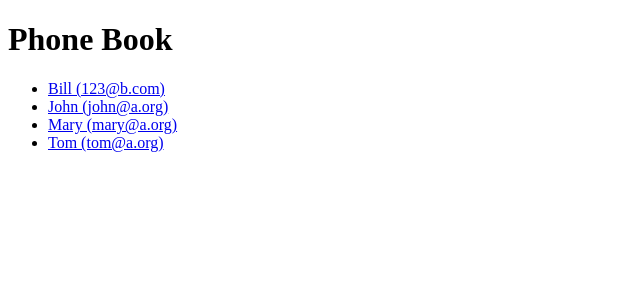
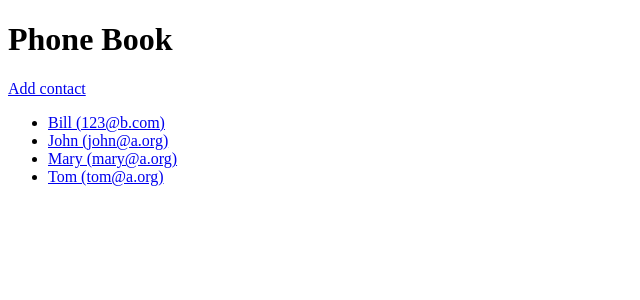
Before and after one commit to denyszamiatin/web_phones, a Django app: page / in a window 1280 px wide. Shown: the top 300 px of the page, without its empty margins (0-640 px from the left). Run offline with Django 3.2, Linux system fonts and the light colour scheme; data comes from the database, SQL or seed files in the repository; both versions use the stored data as it was after the commit.

Commit message:
Add page

```diff
--- /dev/null
+++ b/phones/contacts/forms.py
@@ -0,0 +1,6 @@
+from django import forms
+
+
+class ContactForm(forms.Form):
+    name = forms.CharField(label='Имя', max_length=100)
+    email = forms.EmailField(label='E-mail')
--- a/phones/contacts/templates/index.html
+++ b/phones/contacts/templates/index.html
@@ -7,9 +7,10 @@
 <body>
 <h1>Phone Book</h1>
 {% block content %}
+<p><a href="/contact/add">Add contact</a></p>
 <ul>
     {% for contact in contacts %}
-    <li><a href="/contact/{{contact.id}}">{{contact.name}} ({{contact.email}})</a></li>
+    <li><a href="/contact/info/{{contact.id}}">{{contact.name}} ({{contact.email}})</a></li>
     {% endfor %}
 </ul>
 {% endblock %}
--- /dev/null
+++ b/phones/contacts/urls.py
@@ -0,0 +1,8 @@
+from django.urls import path
+from .views import info, add_contact
+
+
+urlpatterns = [
+    path('info/<int:contact_id>', info),
+    path('add', add_contact)
+]
--- a/phones/contacts/views.py
+++ b/phones/contacts/views.py
@@ -1,5 +1,6 @@
 from django.shortcuts import render, get_object_or_404
 from .models import Contact, PhoneNumber
+from .forms import ContactForm
 
 
 def index(request):
@@ -9,5 +10,15 @@ def index(request):
 
 def info(request, contact_id):
     contact = get_object_or_404(Contact, pk=contact_id)
-    numbers = PhoneNumber.objects.filter(pk=contact.pk)
+    numbers = PhoneNumber.objects.filter(contact=contact)
     return render(request, 'info.html', {'contact': contact, 'numbers': numbers})
+
+
+def add_contact(request):
+    form = ContactForm()
+    if request.method == 'POST':
+        form = ContactForm(request.POST)
+        if form.is_valid():
+            contact = Contact(name=form.cleaned_data['name'], email=form.cleaned_data['email'])
+            contact.save()
+    return render(request, 'add.html', {'form': form})
--- a/phones/phones/urls.py
+++ b/phones/phones/urls.py
@@ -14,12 +14,12 @@ Including another URLconf
     2. Add a URL to urlpatterns:  path('blog/', include('blog.urls'))
 """
 from django.contrib import admin
-from django.urls import path
-from contacts.views import index, info
+from django.urls import path, include
+from contacts.views import index
 
 
 urlpatterns = [
     path('admin/', admin.site.urls),
     path('', index),
-    path('contact/<int:contact_id>', info),
+    path('contact/', include('contacts.urls')),
 ]
```
Also changed, not shown: phones/contacts/templates/add.html (added, +8 -0 lines), phones/db.sqlite3.
